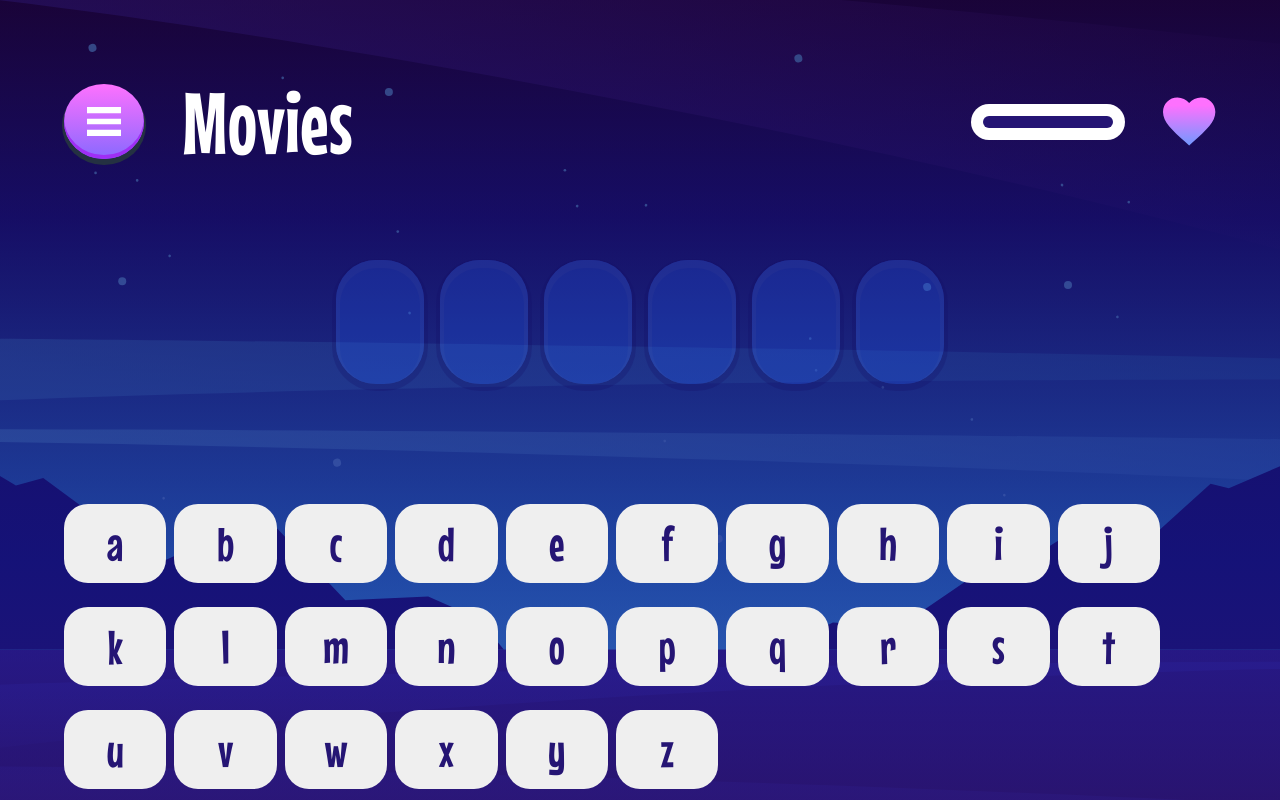
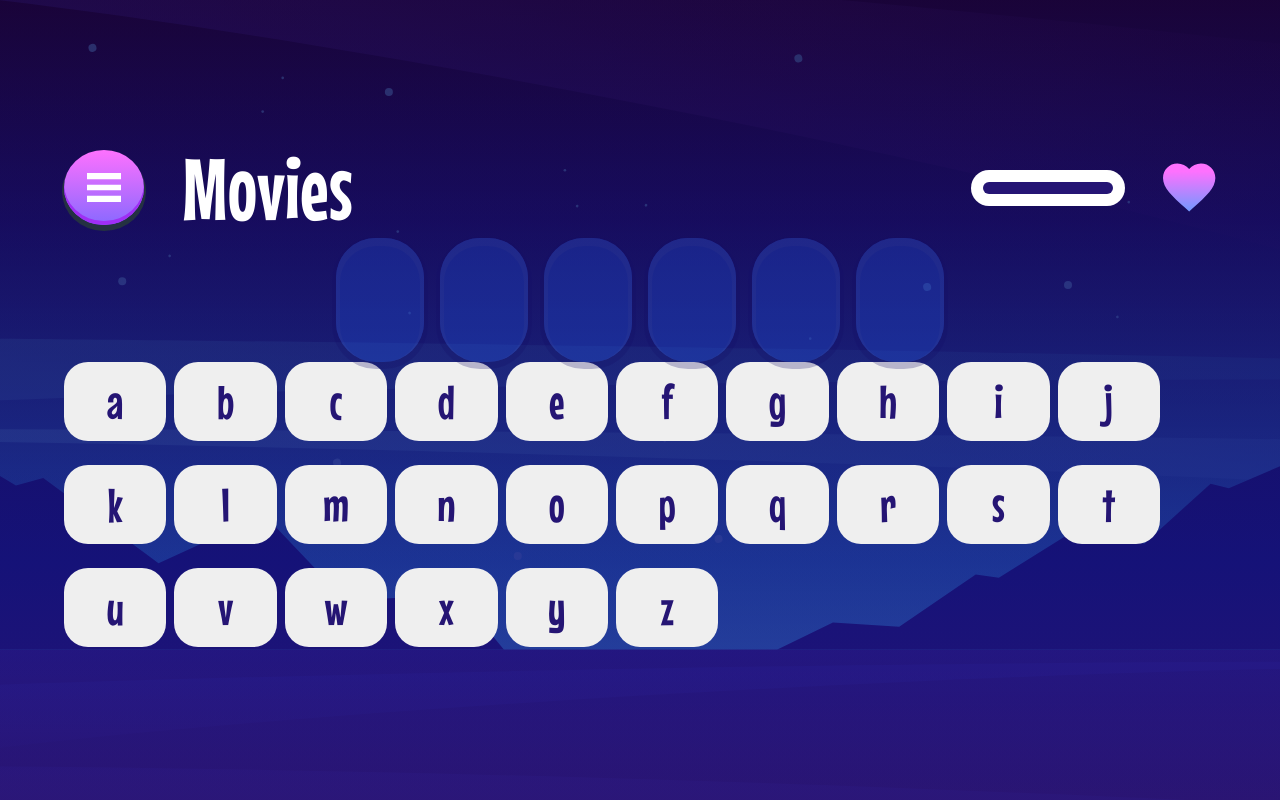
Before and after one commit to DaniilGurski/FM-Hangman, a React (Vite) app: page /game/1 in a window 1280 px wide. Built offline with nearby package versions, Linux system fonts and the light colour scheme.

Commit message:
adjust gaps, margins.

```diff
--- a/src/scss/abstracts/_colors.scss
+++ b/src/scss/abstracts/_colors.scss
@@ -18,6 +18,6 @@ $lg-blue: linear-gradient(hsl(230, 56%, 47%), hsl(230, 100%, 24%));
 $lg-pink: linear-gradient(hsl(300, 99%, 72%), $clr-blue 185%);
 $lg-hover-overlay:  linear-gradient(hsla(0, 0%, 100%, 0.25), hsla(0, 0%, 100%, 0.25));
 $lg-text: linear-gradient(hsl(209, 100%, 70%) 20%, $clr-white);
-$lg-backgrop: linear-gradient(hsl(264, 87%, 12%) 0%, hsl(242, 74%, 27%) 70%, hsl(253, 69%, 28%) 100%);
+$lg-backgrop: linear-gradient(hsla(264, 87%, 12%, .6) 0%, hsla(242, 74%, 27%, .6) 70%, hsla(253, 69%, 28%, .6) 100%);
 
 $sd-dark-blue: hsl(244, 76%, 23%);
--- a/src/scss/base/_general.scss
+++ b/src/scss/base/_general.scss
@@ -2,13 +2,14 @@
 
 /* general */
 body {
+    overflow-y: scroll;
     position: relative;
 
     font-family: $font-family-primary;
     font-size: $font-size-base;
 
     background-image: url("/images/background-mobile.svg");
-    background-repeat: no-repeat;
+    background-repeat: repeat-y;
     background-size: cover;
 
 
@@ -18,6 +19,20 @@ body {
 
     @include mq-min($large-screen-size) {
         background-image: url("/images/background-desktop.svg");
+    }
+
+    // darken background image
+    &:has(.backdrop) {
+        background-image: $lg-backgrop, url("/images/background-mobile.svg");
+
+        @include mq-min($medium-screen-size) {
+            background-image: $lg-backgrop, url("/images/background-tablet.svg");
+        }
+
+
+        @include mq-min($large-screen-size) {
+            background-image: $lg-backgrop, url("/images/background-desktop.svg");
+        }
     }
 }
 
--- a/src/scss/components/_action-panel.scss
+++ b/src/scss/components/_action-panel.scss
@@ -1,4 +1,5 @@
 @use '../abstracts/' as *;
+
 
 .action-panel {
     width: min(90%, rem(592));
--- a/src/scss/components/_buttons.scss
+++ b/src/scss/components/_buttons.scss
@@ -3,6 +3,7 @@
 /* buttons */
 .button {
     @include text-button();
+    border: none;
     padding: rem(12) rem(64);
     border-radius: 40px;
 
--- a/src/scss/components/_headers.scss
+++ b/src/scss/components/_headers.scss
@@ -18,7 +18,7 @@
 .game-header {
     --gap: #{rem(48)};
 
-    margin-block: rem(60) rem(88);
+    // margin-top: rem(60);
     justify-content: space-between;
     flex-direction: column;
 
--- a/src/scss/pages/_categories.scss
+++ b/src/scss/pages/_categories.scss
@@ -3,4 +3,9 @@
 // FIXME: this causes text overflow
 .categories-page {
     @include grid($gap: clamp(#{rem(80)}, 4vw, #{rem(115)}));
+    margin-block: rem(33) rem(80);
+
+    @include mq-min($medium-screen-size) {
+        margin-block: rem(61) rem(112)
+    }
 }
--- a/src/scss/pages/_game.scss
+++ b/src/scss/pages/_game.scss
@@ -1,10 +1,18 @@
 @use '../abstracts/' as *;
 
 .game-page {
-    --gap: #{rem(136)};
+    --gap: #{rem(88)};
+    margin-block: rem(46) rem(162);
 
-    &__mystery-word-section {
-        margin-bottom: rem(120);
+    @include mq-min($medium-screen-size) {
+        margin-block: rem(62) rem(112);
+    }
 
+    @include mq-min($large-screen-size) {
+        margin-bottom: rem(78);
+    }
+
+    > .grid {
+        --gap: #{rem(117)};
     }
 }
--- a/src/scss/pages/_tutorial.scss
+++ b/src/scss/pages/_tutorial.scss
@@ -1,6 +1,12 @@
 @use '../abstracts/' as *;
 
 .tutorial-page {
+    margin-block: rem(33) rem(60);
+
+    @include mq-min($medium-screen-size) {
+        margin-block: rem(61) rem(98);
+    }
+
     @include grid(rem(79));
 
     @include mq-min($medium-screen-size) {
```
